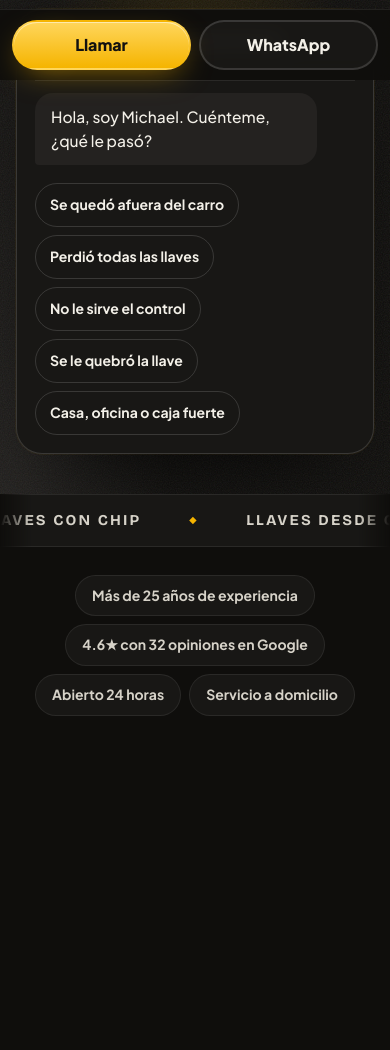
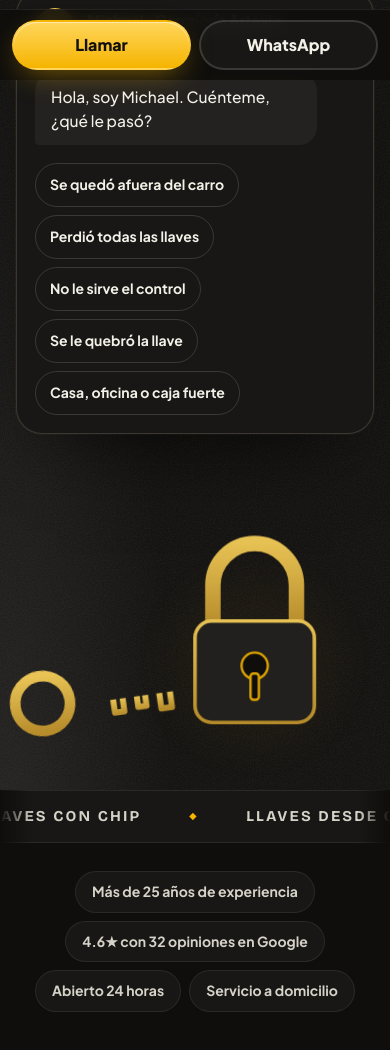
Before and after one commit to JCAnalyticsCR/artavia-web, a plain HTML site: page index.html in a window 390 px wide. Shown: the part 764-1814 px from the top of the page. Drawn offline with nearby package versions, Linux system fonts and the light colour scheme.

Commit message:
feat: escena llave y cerrojo animada por scroll en el hero
Llena el hueco superior derecho del hero. La llave entra al ojo de la
cerradura y gira, el arco del candado se abre, con animation-timeline:
scroll() en CSS puro (solo transform/opacity). Sin soporte: estado estático.
Hero con menos aire arriba.

Co-Authored-By: Claude Fable 5.1 <noreply@anthropic.com>

```diff
--- a/css/styles.css
+++ b/css/styles.css
@@ -90,7 +90,7 @@ h1 em{font-style:normal;color:var(--gold);background:linear-gradient(90deg,var(-
 .dot{width:7px;height:7px;border-radius:50%;background:#4ADE80;box-shadow:0 0 0 3px rgba(74,222,128,.18)}
 
 /* hero */
-.hero{position:relative;overflow:hidden;padding-top:clamp(40px,7vw,96px);padding-bottom:clamp(40px,6vw,80px);isolation:isolate}
+.hero{position:relative;overflow:hidden;padding-top:clamp(24px,4vw,48px);padding-bottom:clamp(32px,5vw,64px);isolation:isolate}
 .hero__glow{position:absolute;inset:-20% -10%;z-index:-1;pointer-events:none;
   background:
     radial-gradient(60% 50% at var(--mx) var(--my),rgba(245,180,0,.16),transparent 60%),
@@ -99,13 +99,34 @@ h1 em{font-style:normal;color:var(--gold);background:linear-gradient(90deg,var(-
 .hero::before{content:'';position:absolute;inset:0;z-index:-2;pointer-events:none;opacity:.35;
   background-image:linear-gradient(var(--line) 1px,transparent 1px),linear-gradient(90deg,var(--line) 1px,transparent 1px);background-size:64px 64px;
   mask-image:radial-gradient(70% 70% at 50% 40%,#000,transparent 80%);-webkit-mask-image:radial-gradient(70% 70% at 50% 40%,#000,transparent 80%)}
-.hero__in{display:grid;grid-template-columns:minmax(0,1.15fr) minmax(300px,.85fr);gap:clamp(28px,5vw,64px);align-items:center}
+.hero__in{display:grid;grid-template-columns:minmax(0,1.1fr) minmax(300px,.9fr);gap:clamp(24px,4vw,56px);align-items:stretch}
+.hero__side{display:flex;flex-direction:column;justify-content:flex-end;gap:14px;min-width:0}
 .hero__copy h1{margin-bottom:22px}
 .hero__stats{list-style:none;margin:0;padding:22px 0 0;display:flex;flex-wrap:wrap;gap:0;border-top:1px solid var(--line)}
 .hero__stats li{display:grid;gap:2px;padding:0 24px 0 0;margin-right:24px;border-right:1px solid var(--line)}
 .hero__stats li:last-child{border:0;margin:0;padding-right:0}
 .hero__stats strong{font-family:'Bricolage Grotesque',sans-serif;font-size:22px;font-weight:800;letter-spacing:-.02em;color:var(--gold-2)}
 .hero__stats span{font-size:13px;color:var(--fg-3)}
+
+/* llave y cerrojo: escena de fondo animada por scroll (CSS puro, compositor) */
+.kl{margin:0;flex:1 1 auto;display:grid;place-items:center;min-height:200px}
+.kl__svg{width:100%;max-width:520px;height:auto;display:block;overflow:visible}
+.kl__key,.kl__shackle,.kl__halo,.kl__spark{transform-box:view-box}
+.kl__key{transform-origin:400px 365px}
+.kl__shackle{transform-origin:470px 300px}
+.kl__halo{opacity:.35}
+@keyframes kl-llave{0%{transform:translate(-90px,26px) rotate(-8deg)}55%{transform:translate(0,0) rotate(0)}100%{transform:translate(0,0) rotate(90deg)}}
+@keyframes kl-arco{0%,60%{transform:translateY(0) rotate(0)}100%{transform:translateY(-44px) rotate(-16deg)}}
+@keyframes kl-halo{0%{opacity:.15}100%{opacity:.9}}
+@keyframes kl-spark{0%{opacity:0;transform:scale(.6)}70%{opacity:0}100%{opacity:1;transform:scale(1)}}
+@media (prefers-reduced-motion:no-preference){
+  @supports (animation-timeline:scroll()){
+    .kl__key{animation:kl-llave linear both;animation-timeline:scroll(root);animation-range:0 640px}
+    .kl__shackle{animation:kl-arco linear both;animation-timeline:scroll(root);animation-range:0 640px}
+    .kl__halo{animation:kl-halo linear both;animation-timeline:scroll(root);animation-range:0 640px}
+    .kl__spark{animation:kl-spark linear both;animation-timeline:scroll(root);animation-range:0 640px;transform-origin:400px 360px}
+  }
+}
 
 /* chat */
 .chat{background:var(--night-2);border:1px solid var(--line-2);border-radius:26px;padding:18px;display:grid;gap:12px;box-shadow:0 40px 80px -40px rgba(0,0,0,.8),0 0 0 1px rgba(245,180,0,.06)}
@@ -294,6 +315,8 @@ button.chip[aria-pressed=true]{background:var(--gold);border-color:var(--gold);c
    ------------------------------------------------------------------ */
 @media (max-width:900px){
   .hero__in{grid-template-columns:1fr}
+  .hero__side{flex-direction:column-reverse}
+  .kl{min-height:0}.kl__svg{max-width:360px;opacity:.9}
   .coverage{grid-template-columns:1fr}
   .radar{max-width:320px}
   .showcase{grid-template-columns:1fr;gap:22px}
--- a/index.html
+++ b/index.html
@@ -9,7 +9,7 @@
 <link rel="preconnect" href="https://fonts.googleapis.com">
 <link rel="preconnect" href="https://fonts.gstatic.com" crossorigin>
 <link href="https://fonts.googleapis.com/css2?family=Bricolage+Grotesque:opsz,wght@12..96,500;12..96,700;12..96,800&family=Plus+Jakarta+Sans:wght@500;600;700;800&display=swap" rel="stylesheet">
-<link rel="stylesheet" href="css/styles.css?v=20260922d">
+<link rel="stylesheet" href="css/styles.css?v=20260922e">
 </head>
 <body>
 
@@ -55,6 +55,33 @@
       </ul>
     </div>
 
+    <div class="hero__side">
+    <figure class="kl" aria-hidden="true">
+      <svg viewBox="0 0 600 520" class="kl__svg">
+        <defs>
+          <linearGradient id="klg" x1="0" y1="0" x2="0" y2="1"><stop offset="0" stop-color="#FFD65C"/><stop offset="1" stop-color="#C99A2E"/></linearGradient>
+          <radialGradient id="klh"><stop offset="0" stop-color="#F5B400" stop-opacity=".45"/><stop offset="1" stop-color="#F5B400" stop-opacity="0"/></radialGradient>
+        </defs>
+        <circle class="kl__halo" cx="400" cy="360" r="220" fill="url(#klh)"/>
+        <g class="kl__shackle">
+          <path d="M330 300 V230 a70 70 0 0 1 140 0 V300" fill="none" stroke="url(#klg)" stroke-width="26" stroke-linecap="round"/>
+        </g>
+        <g class="kl__body">
+          <rect x="300" y="290" width="200" height="170" rx="28" fill="#242220" stroke="url(#klg)" stroke-width="6"/>
+          <circle cx="400" cy="365" r="22" fill="#0F0E0C" stroke="#F5B400" stroke-width="4"/>
+          <rect x="393" y="378" width="14" height="44" rx="5" fill="#0F0E0C" stroke="#F5B400" stroke-width="4"/>
+        </g>
+        <g class="kl__key">
+          <circle cx="132" cy="365" r="46" fill="none" stroke="url(#klg)" stroke-width="18"/>
+          <path d="M178 365 H388" stroke="url(#klg)" stroke-width="20" stroke-linecap="round"/>
+          <path d="M250 375 v22 h16 v-22 M290 375 v18 h14 v-18 M328 375 v26 h18 v-26" fill="none" stroke="url(#klg)" stroke-width="10" stroke-linejoin="round"/>
+        </g>
+        <g class="kl__spark" fill="#FFD65C">
+          <circle cx="520" cy="260" r="4"/><circle cx="548" cy="330" r="3"/><circle cx="300" cy="230" r="3"/><circle cx="270" cy="470" r="4"/>
+        </g>
+      </svg>
+    </figure>
+
     <div class="chat revelar" id="chat" aria-label="Cuéntenos qué le pasó">
       <div class="chat__head">
         <span class="chat__avatar">MA</span>
@@ -69,6 +96,7 @@
         <button type="button" class="chip" data-i="3">Se le quebró la llave</button>
         <button type="button" class="chip" data-i="4">Casa, oficina o caja fuerte</button>
       </div>
+    </div>
     </div>
   </div>
 </section>
@@ -302,6 +330,6 @@
   <a href="https://wa.me/50672907799?text=Hola%2C%20necesito%20un%20servicio%20de%20cerrajer%C3%ADa" class="btn btn--ghost" target="_blank" rel="noopener">WhatsApp</a>
 </div>
 
-<script src="js/main.js?v=20260922d" defer></script>
+<script src="js/main.js?v=20260922e" defer></script>
 </body>
 </html>
```
